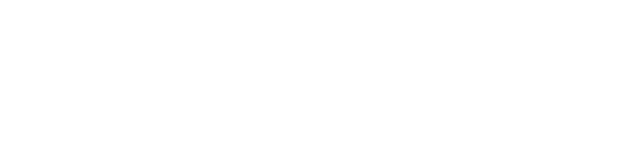
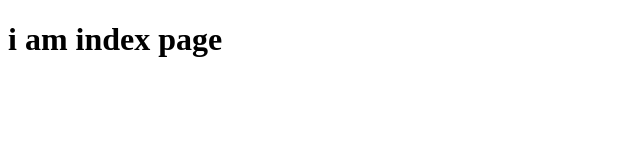
Before and after one commit to AptechGitWorkShop/ElectronicShop, a plain HTML site: page index.html in a window 1280 px wide. Shown: the whole page, without its empty margins (0-640 px from the left). Drawn offline with Linux system fonts and the light colour scheme.

Commit message:
Update index.html
write a content in index by master

```diff
--- a/index.html
+++ b/index.html
@@ -6,7 +6,7 @@
 </head>
 
 <body>
-
+<h1>i am index page</h1>
 
 
 </body>
```
